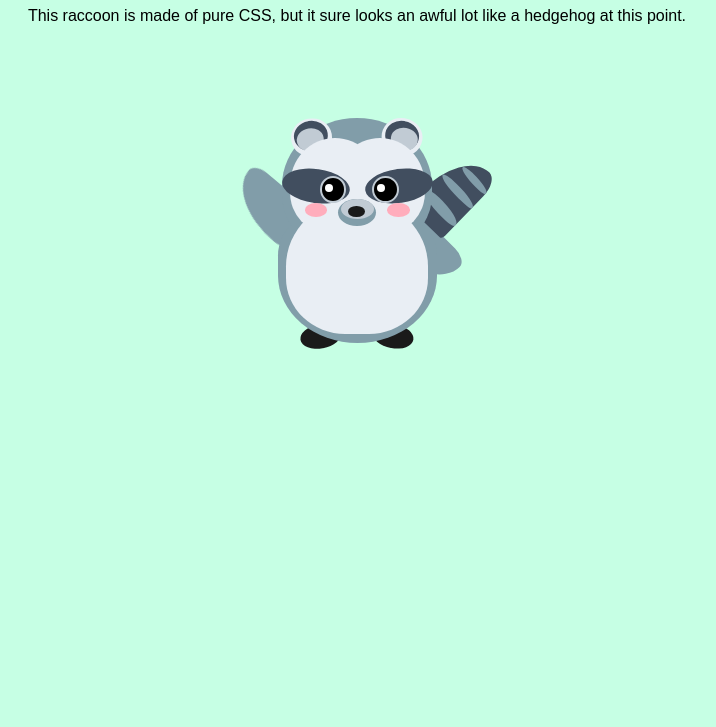
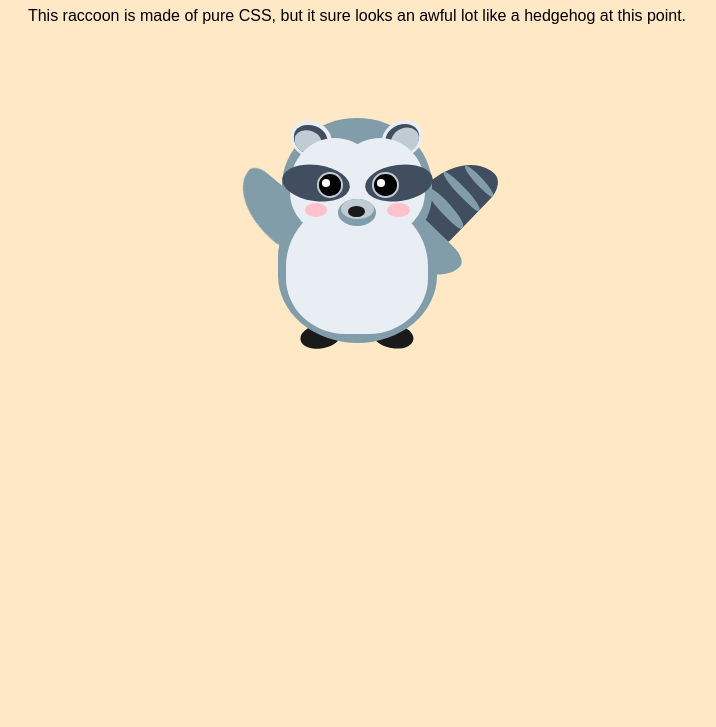
Before and after one commit to markie-m/raccoon-css, a plain HTML site: page index.html in a window 1280 px wide. Shown: the part 73-800 px from the top of the page, without its empty margins (283-999 px from the left). Drawn offline with Linux system fonts and the light colour scheme.

Commit message:
Styled ears and eyes

```diff
--- a/css/raccoon.css
+++ b/css/raccoon.css
@@ -15,7 +15,7 @@ h2 {
   text-align: center;
 }
 h1 {
-  text-shadow: 1px 1px #ff0c7e;
+  text-shadow: 1px 1px #0cc6ff;
   text-transform: uppercase;
 }
 
@@ -330,9 +330,9 @@ h1 {
       top: -41%;
       left: 95%;
       background: var(--raccoon-dark-fur, black);
-      width: 30%;
+      width: 35%;
       height: 60%;
-      border-radius: 30% 30% 360% 125%;
+      border-radius: 10% 30% 360% 125%;
       transform: rotate(224deg);
       /* z-index: -1;
       animation-duration: 3s;
@@ -390,40 +390,40 @@ h1 {
 
   /* EYES STYLES */
   .right-mask {
-    top: 38%;
+    top: 35%;
     left: 0%;
     background: var(--raccoon-dark-fur, #414E5F);
     width: 45%;
-    height: 25%;
+    height: 27%;
     border-radius: 50%;
     transform: rotate(8deg);
   }
   .left-mask {
-    top: 38%;
+    top: 35%;
     left: 55%;
     background: #414E5F;
     width: 45%;
-    height: 25%;
+    height: 27%;
     border-radius: 50%;
     transform: rotate(352deg);
   }
 
     .right-eye {
-      top: 43%;
+      top: 40%;
       left: 60%;
       background: black;
       width: 15%;
-      height: 17%;
+      height: 16%;
       border-radius: 50%;
       border: 2px solid var(--raccoon-snout, lightgray);
     }
 
     .left-eye {
-      top: 43%;
-      left: 25%;
+      top: 40%;
+      left: 23%;
       background: black;
       width: 15%;
-      height: 17%;
+      height: 16%;
       border-radius: 50%;
       border: 2px solid var(--raccoon-snout, lightgray);
     }
@@ -447,67 +447,68 @@ h1 {
 
     /* EARS STYLES */
     .right-ear {
-      top: -1%;
+      top: 1%;
       left: 67%;
       background: var(--raccoon-belly, orange);
       width: 25%;
       height: 30%;
-      border-radius: 50% 50% 50% 50%;
-      transform: rotate(-80deg);
+      border-radius: 50% 90% 60% 90%;
+      /* border-radius: 30% 30% 360% 125%; */
+      transform: rotate(-90deg);
       /* z-index: -2222; */
     }
 
     .left-ear {
-      top: -1%;
+      top: 1%;
       left: 7%;
       background: var(--raccoon-belly, orange);
       width: 25%;
       height: 30%;
-      border-radius: 50% 50% 50% 50%;
-      transform: rotate(80deg);
+      border-radius: 90% 65% 90% 60%;
+      transform: rotate(90deg);
       /* z-index: -2222; */
     }
 
     .right-inner-ear-shadow {
-      top: 1%;
+      top: 3%;
       left: 70%;
       background: var(--raccoon-dark-fur, black);
       width: 20%;
       height: 25%;
-      border-radius: 50% 50% 50% 50%;
-      transform: rotate(-80deg);
+      border-radius: 50% 90% 60% 90%;
+      transform: rotate(-90deg);
       /* z-index: -2222; */
     }
 
     .left-inner-ear-shadow {
-      top: 1%;
+      top: 4%;
       left: 9%;
       background: var(--raccoon-dark-fur, black);
       width: 20%;
       height: 25%;
-      border-radius: 50% 50% 50% 50%;
-      transform: rotate(80deg);
+      border-radius: 90% 65% 90% 60%;
+      transform: rotate(90deg);
       /* z-index: -2222; */
     }
 
     .right-inner-ear {
-      top: 6%;
-      left: 74%;
+      top: 6.5%;
+      left: 73%;
+      background: var(--raccoon-snout, orange);
+      width: 17%;
+      height: 20.5%;
+      border-radius: 50% 90% 60% 90%;
+      transform: rotate(-90deg);
+    }
+
+    .left-inner-ear {
+      top: 7%;
+      left: 10%;
       background: var(--raccoon-snout, orange);
       width: 15%;
       height: 20%;
-      border-radius: 50% 50% 50% 50%;
-      transform: rotate(-80deg);
-    }
-
-    .left-inner-ear {
-      top: 6%;
-      left: 11%;
-      background: var(--raccoon-snout, orange);
-      width: 15%;
-      height: 20%;
-      border-radius: 50% 50% 50% 50%;
-      transform: rotate(80deg);
+      border-radius: 90% 65% 90% 60%;
+      transform: rotate(90deg);
     }
 
     /* END EARS STYLES */
@@ -515,7 +516,7 @@ h1 {
     .blush-right {
       top: 63%;
       left: 15%;
-      background: #ffadbc;
+      background: #ffc1cc;
       width: 15%;
       height: 10%;
       border-radius: 50%;
@@ -524,7 +525,7 @@ h1 {
     .blush-left {
       top: 63%;
       left: 70%;
-      background: #ffadbc;
+      background: #ffc1cc;
       width: 15%;
       height: 10%;
       border-radius: 50%;
@@ -558,7 +559,7 @@ h1 {
 
     body {
       /* background:#c6faf1; */
-      background-color: #c6ffe4;
+      background-color: #ffe8c6;
     }
 
     .raccoon * {
```
